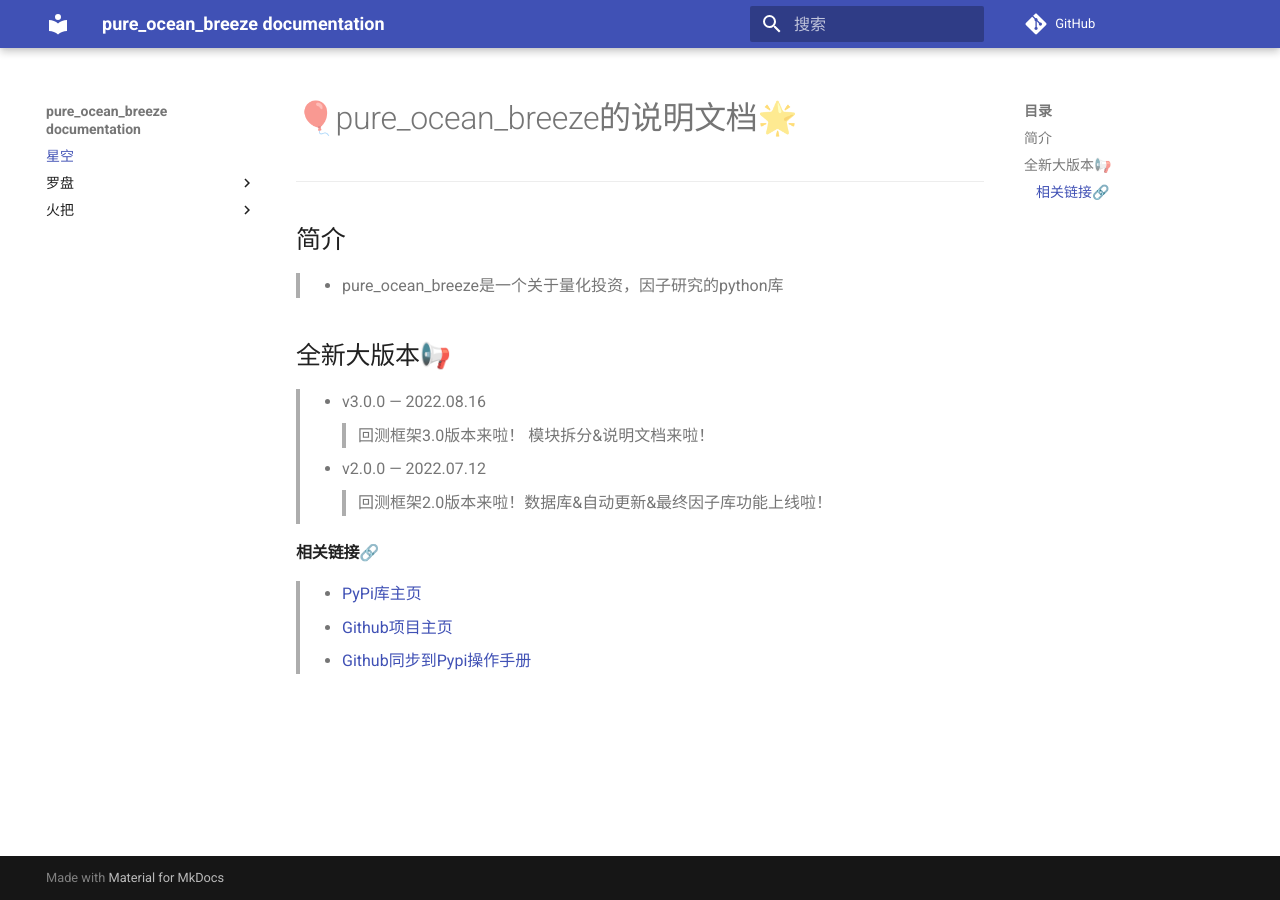
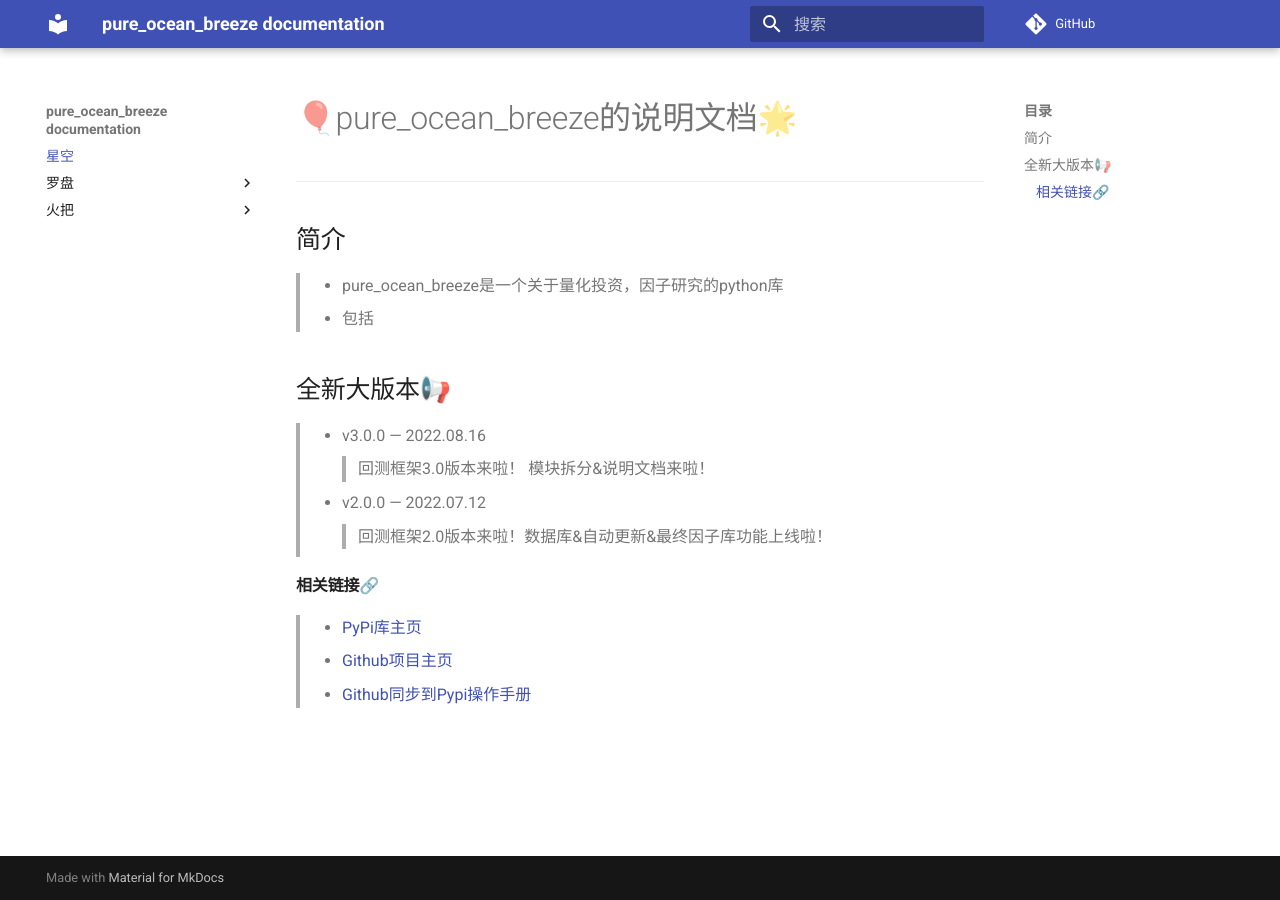
Before and after one commit to chen-001/pure_ocean_breeze, an MkDocs documentation site: the page built from docs/index.md, in a window 1280 px wide. Built offline with MkDocs 1.6.1 and Material for MkDocs 9.7.7, drawn with Linux system fonts in a browser that asks for light colours; comment, search, counter and statistics services are not loaded.

Commit message:
Update index.md

```diff
--- a/docs/index.md
+++ b/docs/index.md
@@ -3,6 +3,7 @@
 ---
 ## 简介
 >* pure_ocean_breeze是一个关于量化投资，因子研究的python库
+>* 包括
 
 ## 全新大版本📢
 >* v3.0.0 — 2022.08.16
```
